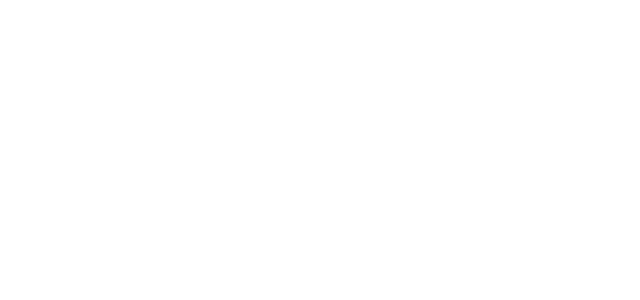
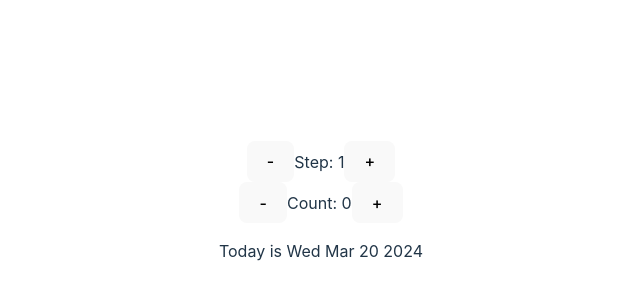
Before and after one commit to barorod/react-study, a React (Vite) app: page / in a window 1280 px wide. Shown: the part 190-490 px from the top of the page, without its empty margins (319-959 px from the left). Built offline with nearby package versions, Linux system fonts and the light colour scheme.

Commit message:
feat: add date today

```diff
--- a/src/App.jsx
+++ b/src/App.jsx
@@ -1,7 +1,12 @@
 import './App.css';
+import DateToday from './DateToday';
 
 const App = () => {
-  return <></>;
+  return (
+    <>
+      <DateToday />
+    </>
+  );
 };
 
 export default App;
--- /dev/null
+++ b/src/Counter.jsx
@@ -0,0 +1,15 @@
+const Counter = ({ text, count, minus, plus }) => {
+  return (
+    <div>
+      <span>
+        <button onClick={minus}>-</button>
+      </span>
+      {text}: {count}
+      <span>
+        <button onClick={plus}>+</button>
+      </span>
+    </div>
+  );
+};
+
+export default Counter;
--- /dev/null
+++ b/src/DateToday.jsx
@@ -0,0 +1,51 @@
+import { useState } from 'react';
+import Counter from './Counter';
+
+const DateToday = () => {
+  const [counts, setCounts] = useState({ count: 0, step: 1 });
+
+  const handlePlus = (val) => {
+    if (val === 'step') {
+      setCounts((c) => ({ ...c, [val]: c[val] + 1 }));
+    } else {
+      setCounts((c) => ({ ...c, count: c.count + counts.step }));
+    }
+  };
+
+  const handleMinus = (val) => {
+    if (val === 'step') {
+      setCounts((c) => ({ ...c, [val]: c[val] - 1 }));
+    } else {
+      setCounts((c) => ({ ...c, count: c.count - counts.step }));
+    }
+  };
+  const date = new Date();
+  date.setDate(date.getDate() + counts.count);
+  return (
+    <div>
+      <Counter
+        text={'Step'}
+        count={counts.step}
+        plus={() => handlePlus('step')}
+        minus={() => handleMinus('step')}
+      />
+      <Counter
+        text={'Count'}
+        count={counts.count}
+        plus={() => handlePlus('count')}
+        minus={() => handleMinus('count')}
+        step={counts.step}
+      />
+      <p>
+        {counts.count === 0
+          ? 'Today is '
+          : counts.count > 0
+          ? `${counts.count} days from today is `
+          : `${Math.abs(counts.count)} days ago was `}
+        {date.toDateString()}
+      </p>
+    </div>
+  );
+};
+
+export default DateToday;
```
